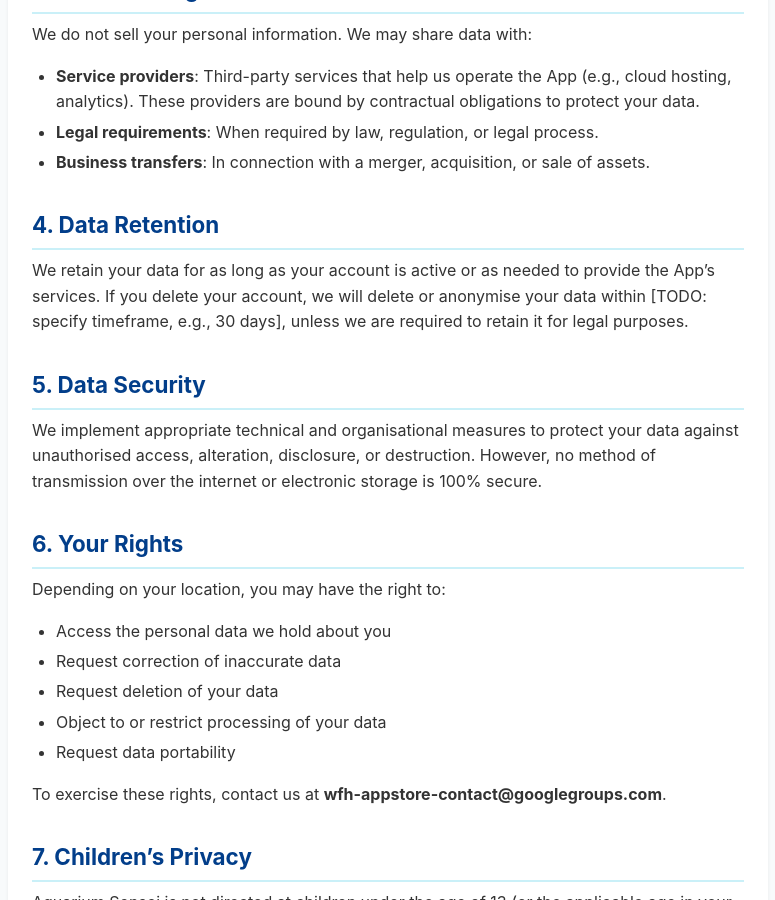
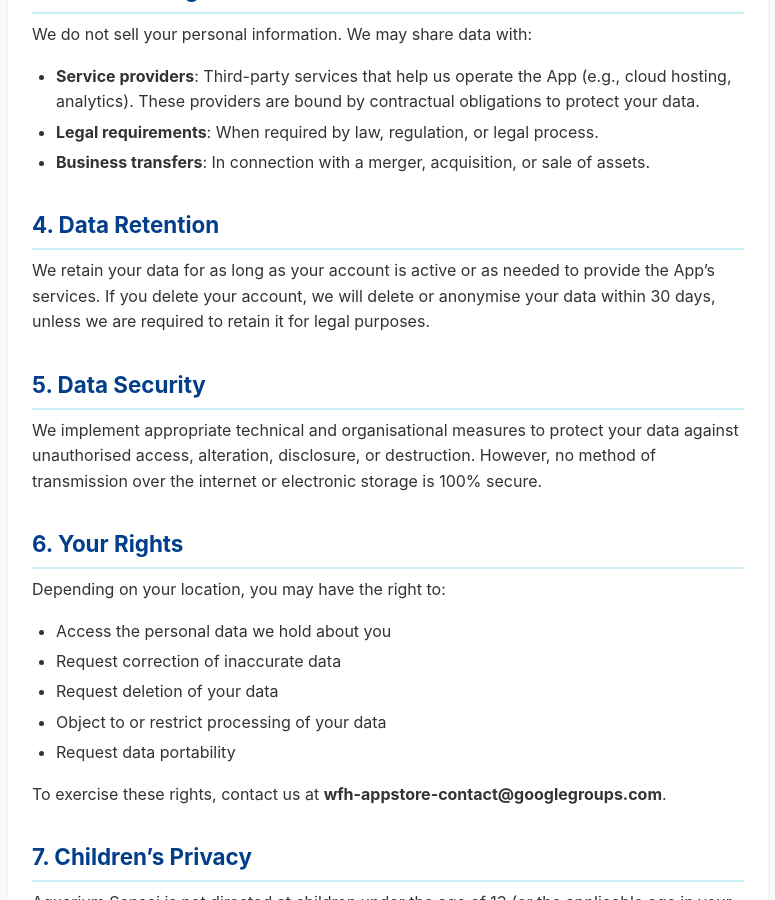
Before and after one commit to dmabamboo/aquarium-sensei-public, a Jekyll site: the page built from privacy-policy.md, in a window 1280 px wide and 900 px high, scrolled down 1141 px. Shown: the whole window, without its empty margins (252-1027 px from the left). Built offline with Jekyll 4.4.1, drawn with Linux system fonts in a browser that asks for light colours.

Commit message:
Set data retention period to 30 days after account deletion
Co-Authored-By: Claude Opus 4.6 (1M context) <noreply@anthropic.com>

```diff
--- a/privacy-policy.md
+++ b/privacy-policy.md
@@ -46,7 +46,7 @@ We do not sell your personal information. We may share data with:
 
 ## 4. Data Retention
 
-We retain your data for as long as your account is active or as needed to provide the App's services. If you delete your account, we will delete or anonymise your data within [TODO: specify timeframe, e.g., 30 days], unless we are required to retain it for legal purposes.
+We retain your data for as long as your account is active or as needed to provide the App's services. If you delete your account, we will delete or anonymise your data within 30 days, unless we are required to retain it for legal purposes.
 
 ## 5. Data Security
 
```
Also changed, not shown: data-protection.md (+1 -1 lines).
